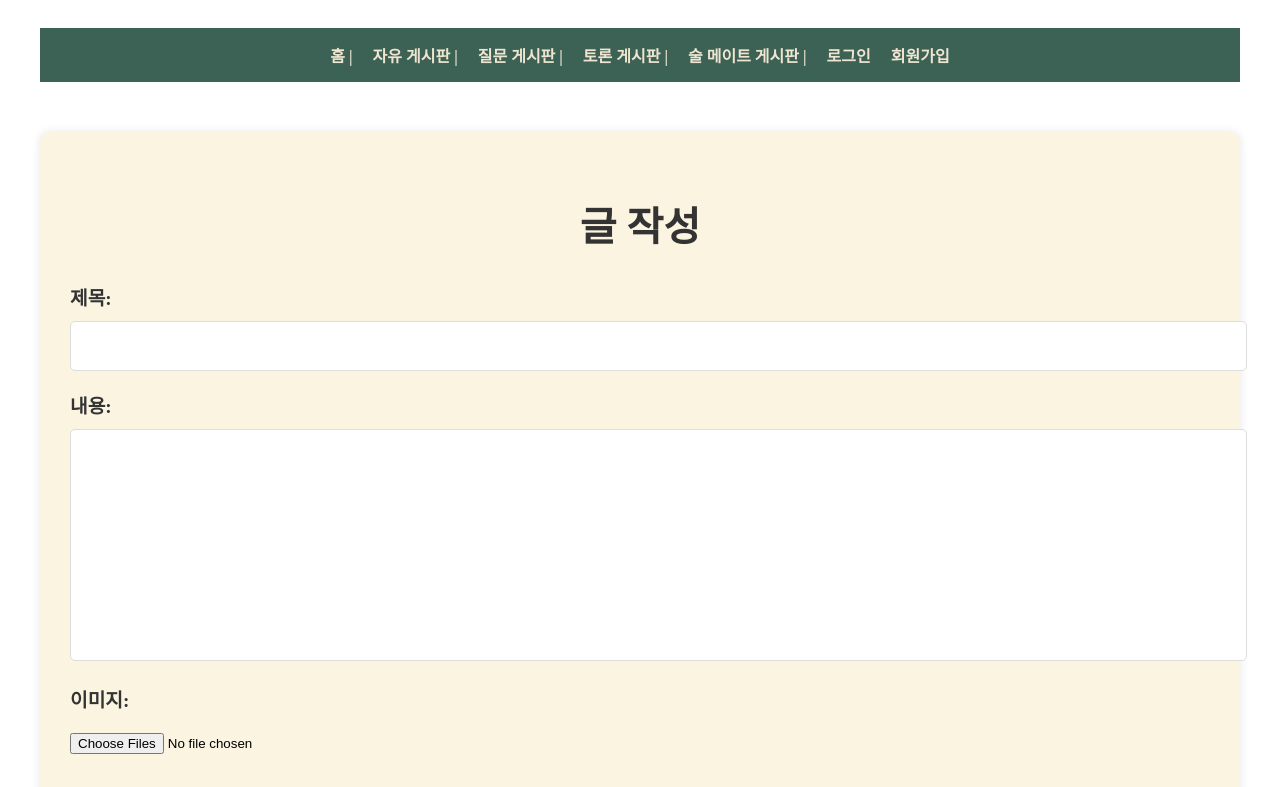
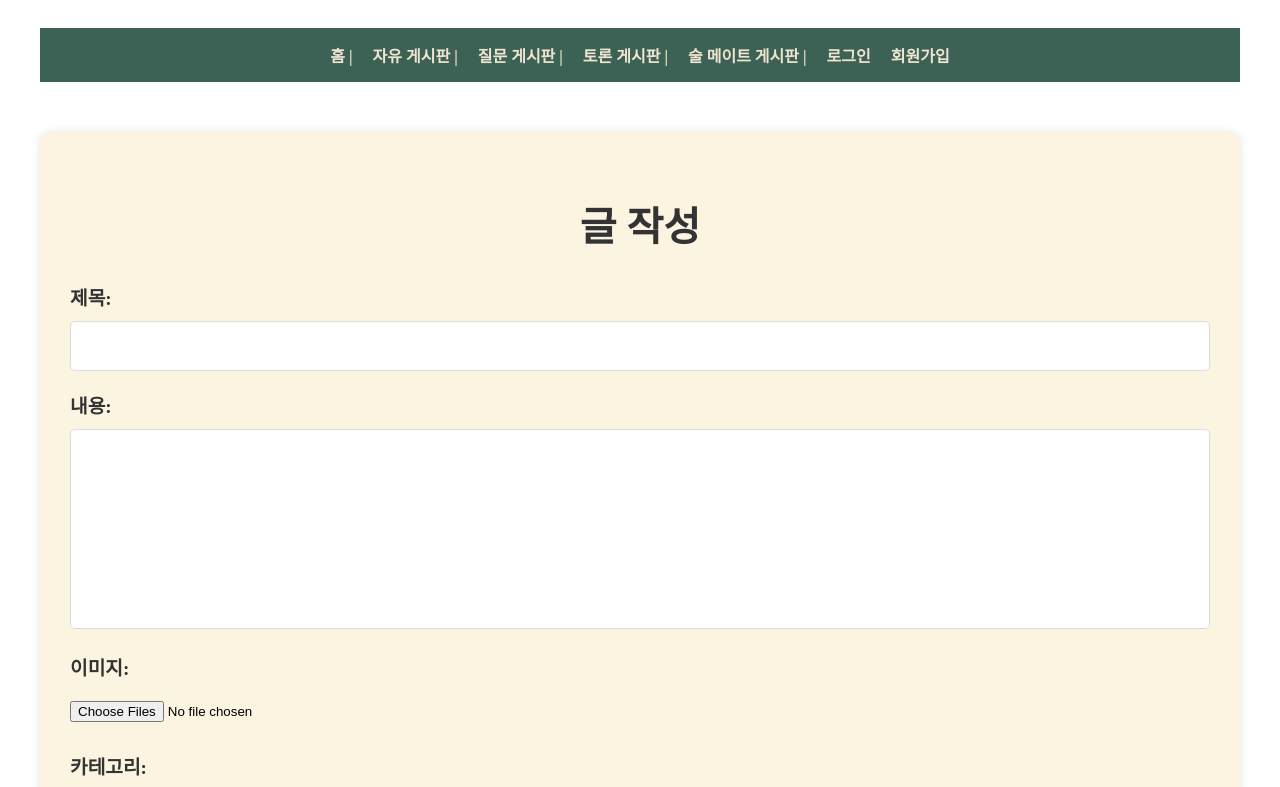
Before and after one commit to nahyunkeem/sulmeulliae_frontend, a React (Create React App) app: page /community/create in a window 1280 px wide. Shown: the top 787 px of the page. Built offline with nearby package versions, Linux system fonts and the light colour scheme.

Commit message:
CSS_CreatePost_fix3

```diff
--- a/src/components/CreatePost.js
+++ b/src/components/CreatePost.js
@@ -39,9 +39,9 @@ function CreatePost() {
             // 카테고리에 따라 해당 게시판으로 이동
             if (category === '3') {
                 navigate('/community/freeboard/');
-            } else if (category === '5') {
+            } else if (category === '3') {
                 navigate('/community/discussion/');
-            } else if (category === '4') {
+            } else if (category === '3') {
                 navigate('/community/question/');
             }
         })
@@ -83,6 +83,7 @@ function CreatePost() {
             borderRadius: '5px',
             border: '1px solid #ddd',
             fontSize: '1rem',
+            boxSizing: 'border-box',  // 패딩과 테두리가 너비에 포함되도록 설정
         },
         textarea: {
             width: '100%',
@@ -93,6 +94,7 @@ function CreatePost() {
             border: '1px solid #ddd',
             fontSize: '1rem',
             resize: 'none',  // 사용자가 크기 조절 불가능하게 설정
+            boxSizing: 'border-box',  // 패딩과 테두리가 너비에 포함되도록 설정
         },
         select: {
             width: '100%',
```
